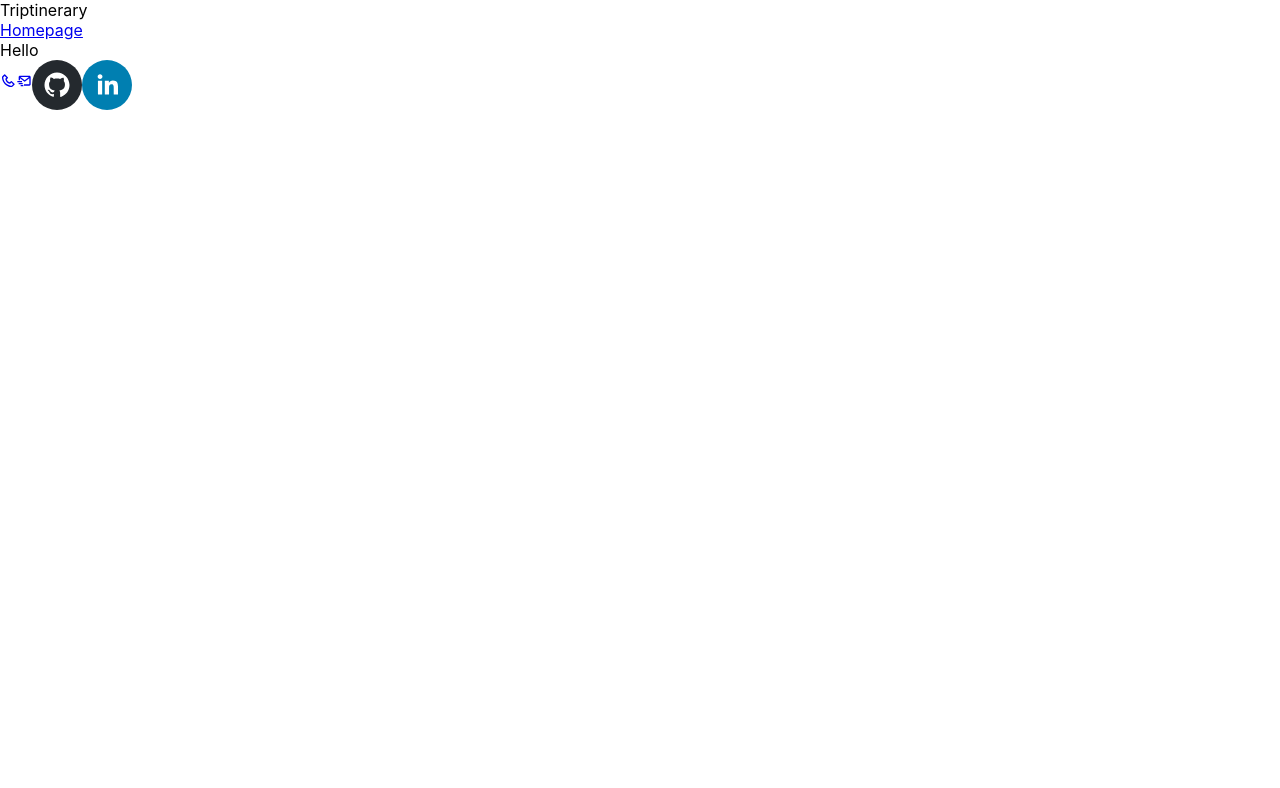
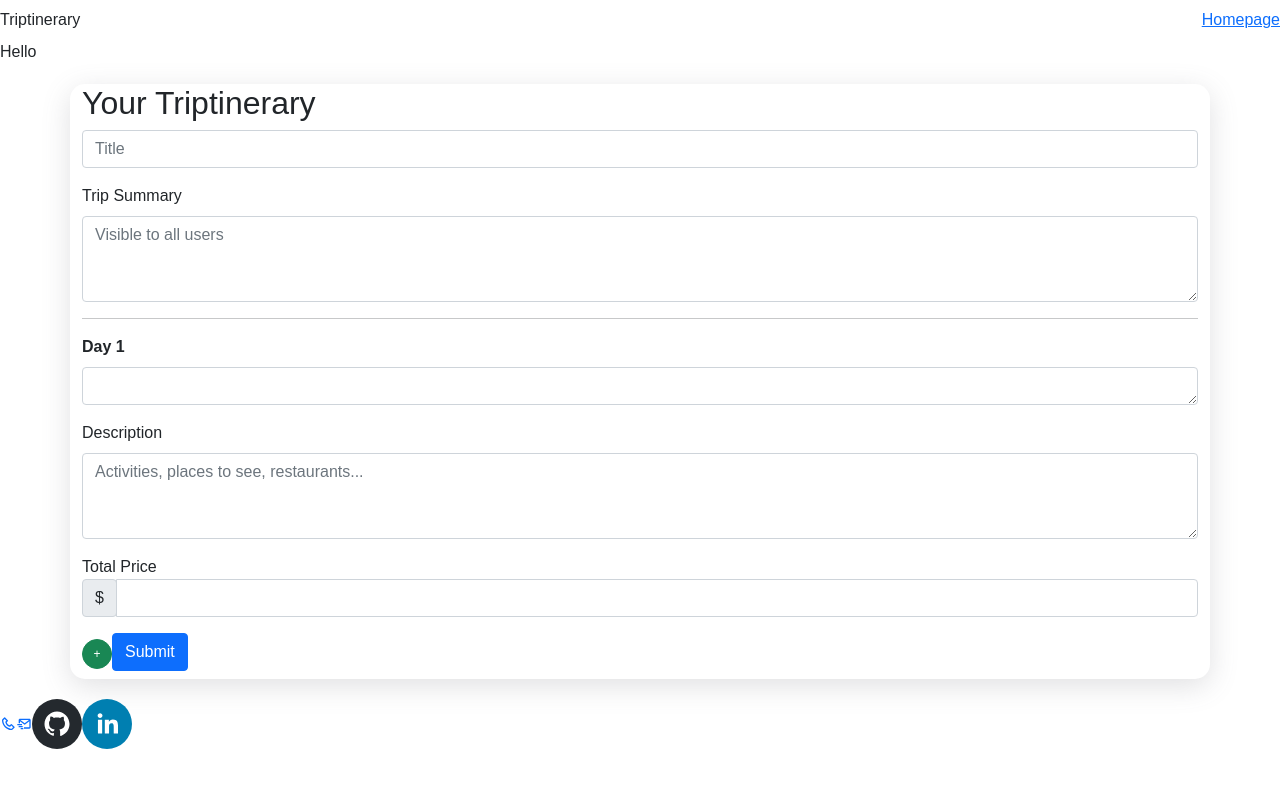
Before and after one commit to Project-3-Peeps/travel-app, a React (Create React App) app: page / in a window 1280 px wide. Shown: the top 788 px of the page. Built offline with nearby package versions, Linux system fonts and the light colour scheme.

Commit message:
initial itinerary form set up

```diff
--- a/package.json
+++ b/package.json
@@ -6,7 +6,9 @@
     "@testing-library/jest-dom": "^5.15.1",
     "@testing-library/react": "^11.2.7",
     "@testing-library/user-event": "^12.8.3",
+    "bootstrap": "^5.1.3",
     "react": "^17.0.2",
+    "react-bootstrap": "^2.0.2",
     "react-dom": "^17.0.2",
     "react-icons": "^4.3.1",
     "react-router-dom": "^6.0.2",
--- a/public/index.html
+++ b/public/index.html
@@ -1,14 +1,13 @@
 <!DOCTYPE html>
 <html lang="en">
-  <head>
+
+<head>
     <meta charset="utf-8" />
     <link rel="icon" href="%PUBLIC_URL%/favicon.ico" />
     <meta name="viewport" content="width=device-width, initial-scale=1" />
     <meta name="theme-color" content="#000000" />
-    <meta
-      name="description"
-      content="Web site created using create-react-app"
-    />
+    <meta name="description" content="Web site created using create-react-app" />
+    <link href="https://cdn.jsdelivr.net/npm/bootstrap@5.1.3/dist/css/bootstrap.min.css" rel="stylesheet" integrity="sha384-1BmE4kWBq78iYhFldvKuhfTAU6auU8tT94WrHftjDbrCEXSU1oBoqyl2QvZ6jIW3" crossorigin="anonymous" />
     <link rel="apple-touch-icon" href="%PUBLIC_URL%/logo192.png" />
     <!--
       manifest.json provides metadata used when your web app is installed on a
@@ -25,8 +24,9 @@
       Learn how to configure a non-root public URL by running `npm run build`.
     -->
     <title>React App</title>
-  </head>
-  <body>
+</head>
+
+<body>
     <noscript>You need to enable JavaScript to run this app.</noscript>
     <div id="root"></div>
     <!--
@@ -39,5 +39,7 @@
       To begin the development, run `npm start` or `yarn start`.
       To create a production bundle, use `npm run build` or `yarn build`.
     -->
-  </body>
+    <script src="https://cdn.jsdelivr.net/npm/bootstrap@5.1.3/dist/js/bootstrap.bundle.min.js" integrity="sha384-ka7Sk0Gln4gmtz2MlQnikT1wXgYsOg+OMhuP+IlRH9sENBO0LRn5q+8nbTov4+1p" crossorigin="anonymous"></script>
+</body>
+
 </html>
--- a/src/App.js
+++ b/src/App.js
@@ -2,8 +2,8 @@ import React from "react";
 import Homepage from "./components/pages/homepage/Homepage";
 import Footer from "./components/Footer";
 import "./NavFooter.css";
-import {BrowserRouter as Router, Routes, Route, Link} from "react-router-dom";
-
+import { BrowserRouter as Router, Routes, Route, Link } from "react-router-dom";
+import ItineraryForm from "./components/pages/itinerary/ItineraryForm";
 
 function App() {
   return (
@@ -16,8 +16,9 @@ function App() {
           </div>
         </div>
         <Routes>
-                <Route path="/" element={<Homepage/>} />
+          <Route path="/" element={<Homepage />} />
         </Routes>
+        <ItineraryForm />
         <Footer />
       </div>
     </Router>
--- a/src/components/modals/LoginModal.js
+++ b/src/components/modals/LoginModal.js
@@ -1,6 +1,5 @@
 import React, { useState } from "react";
 import { Form, Button, Alert } from "react-bootstrap";
-
 import { loginUser } from "../utils/API";
 import Auth from "../utils/auth";
 
--- /dev/null
+++ b/src/components/pages/itinerary/ItineraryForm.css
@@ -0,0 +1,64 @@
+* {
+    box-sizing: border-box;
+}
+
+body {
+    min-height: 100vh;
+    display: flex;
+    font-weight: 400;
+    font-family: sans-serif;
+    background-color: #ffffff;
+}
+
+.container {
+    background-color: #ffffff;
+    box-shadow: rgba(100, 100, 111, 0.2) 0px 7px 29px 0px;
+    border-radius: 15px;
+    margin-top: 20px;
+    margin-bottom: 20px;
+}
+
+body,
+html,
+.App,
+#root,
+.outer {
+    width: 100%;
+    height: 100%;
+}
+
+.navbar-light {
+    background-color: #ffffff;
+    box-shadow: 0px 14px 80px rgba(34, 35, 58, 0.2);
+}
+
+.outer {
+    display: flex;
+    justify-content: center;
+    flex-direction: column;
+    text-align: left;
+}
+
+.custom-control-label {
+    font-weight: 400;
+}
+
+.btn-circle {
+    width: 30px;
+    height: 30px;
+    padding: 6px 0px;
+    border-radius: 15px;
+    text-align: center;
+    font-size: 12px;
+    line-height: 1.42857;
+    margin-bottom: 5px;
+}
+
+.btn-submit {
+    text-align: center;
+    margin-bottom: 8px;
+}
+
+#day {
+    font-weight: bolder;
+}
--- /dev/null
+++ b/src/components/pages/itinerary/ItineraryForm.js
@@ -0,0 +1,71 @@
+import React from "react";
+import { Form, Button } from "react-bootstrap";
+import "./ItineraryForm.css";
+
+function ItineraryForm() {
+  // set initial form state
+  // const [userFormData, setUserFormData] = useState({
+  //   title: "",
+  //   description: "",
+  //   price: "",
+  // });
+
+  // const handleInputChange = (event) => {
+  //   const { name, value } = event.target;
+  //   setUserFormData({ ...userFormData, [name]: value });
+  // };
+
+  return (
+    <div className="container">
+      <h2>Your Triptinerary</h2>
+      <Form>
+        <Form.Group className="mb-3" id="title">
+          <Form.Control
+            type="text"
+            placeholder="Title"
+            // name="title"
+            // onChange={handleInputChange}
+            // value={userFormData.title}
+            // required
+          />
+        </Form.Group>
+        <Form.Group className="mb-3" id="summary">
+          <Form.Label>Trip Summary</Form.Label>
+          <Form.Control
+            as="textarea"
+            placeholder="Visible to all users"
+            rows={3}
+          />
+        </Form.Group>
+        <hr></hr>
+        <Form.Group className=" text-bold mb-3" id="trip-day">
+          <Form.Label id="day">Day 1</Form.Label>
+          <Form.Control as="textarea" rows={1} />
+        </Form.Group>
+        <Form.Group className="mb-3" id="trip-description">
+          <Form.Label>Description</Form.Label>
+          <Form.Control
+            as="textarea"
+            placeholder="Activities, places to see, restaurants..."
+            rows={3}
+          />
+        </Form.Group>
+        <label> Total Price </label>
+        <Form.Group className="input-group mb-3" id="day-price">
+          <div className="input-group-prepend">
+            <span className="input-group-text">$</span>
+          </div>
+          <input type="text" className="form-control" />
+        </Form.Group>
+        <Button className="btn-circle" variant="success" size="md">
+          +
+        </Button>
+        <Button className="btn-submit" variant="primary" size="md">
+          Submit
+        </Button>
+      </Form>
+    </div>
+  );
+}
+
+export default ItineraryForm;
```
Also changed, not shown: src/components/modals/SignupModal.js (+112 -0 lines), src/components/utils/auth.js (+49 -0 lines), src/index.js (+6 -6 lines), 1 other file (tests, documents, lock files or other folders). Lines whose indentation alone changed are shown as unchanged.
